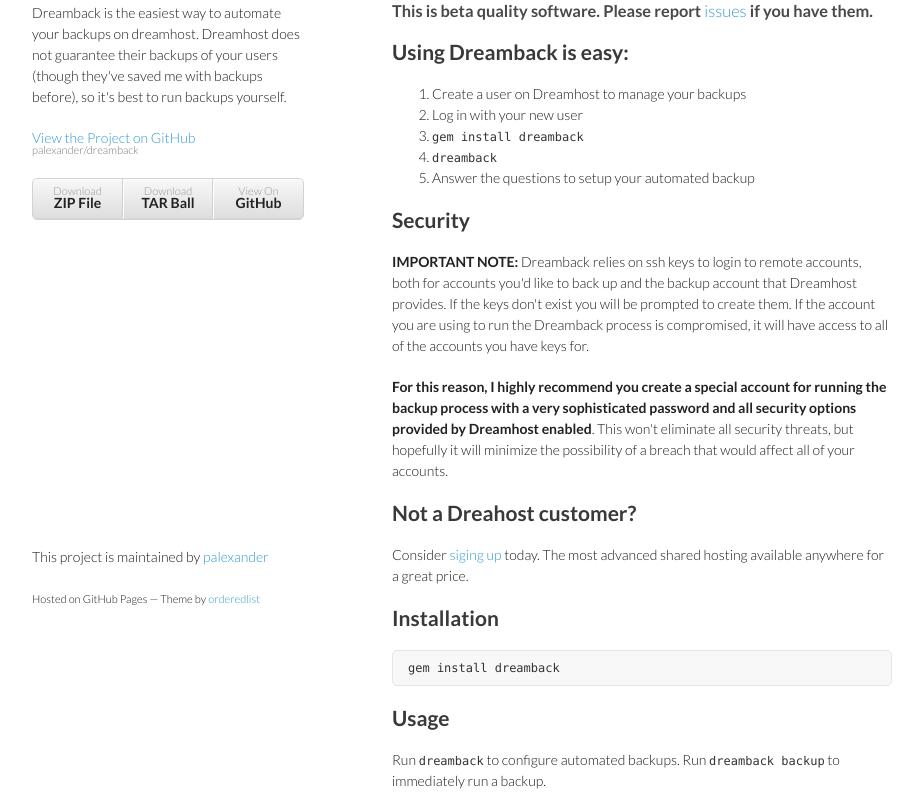
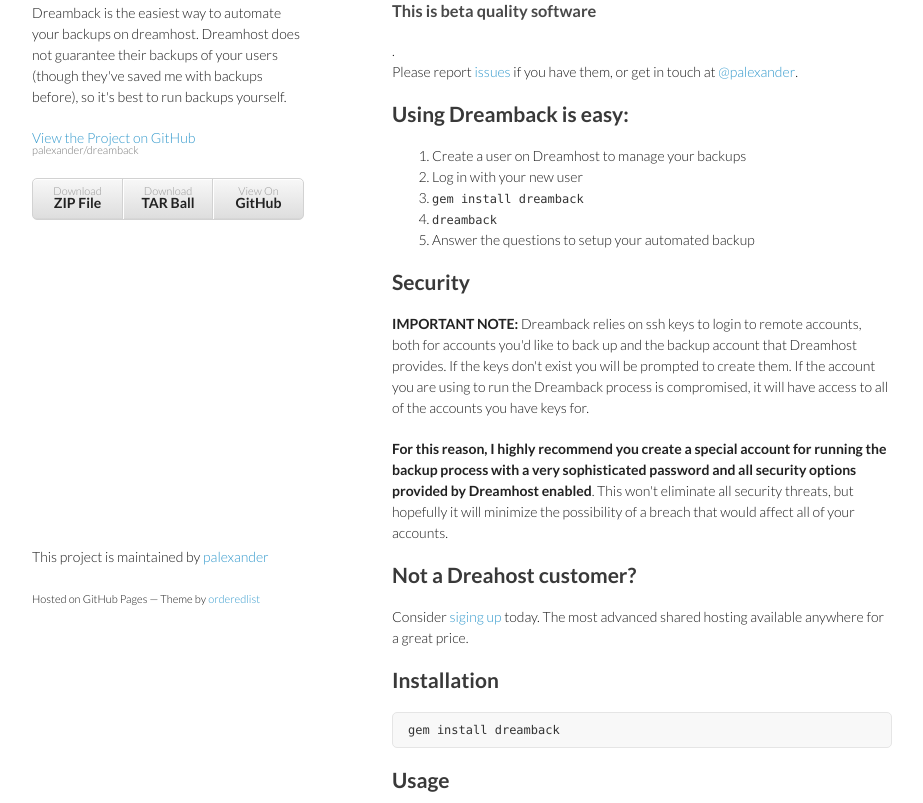
Before and after one commit to palexander/dreamback, a plain HTML site: page index.html in a window 1280 px wide. Shown: the part 122-925 px from the top of the page, without its empty margins (178-1101 px from the left). Drawn offline with Linux system fonts and the light colour scheme.

Commit message:
Update index.html

```diff
--- a/index.html
+++ b/index.html
@@ -30,7 +30,8 @@
       <section>
         <h2>Dreamback is the easiest way to automate your backups on Dreamhost.</h2>
 
-<h3>This is beta quality software. Please report <a href="https://github.com/palexander/dreamback/issues">issues</a> if you have them.</h3>
+<h3>This is beta quality software</h3>.
+<p>Please report <a href="https://github.com/palexander/dreamback/issues">issues</a> if you have them, or get in touch at <a href="http://twitter.com/palexander">@palexander</a>.</p>
 
 <h2>Using Dreamback is easy:</h2>
 
```
